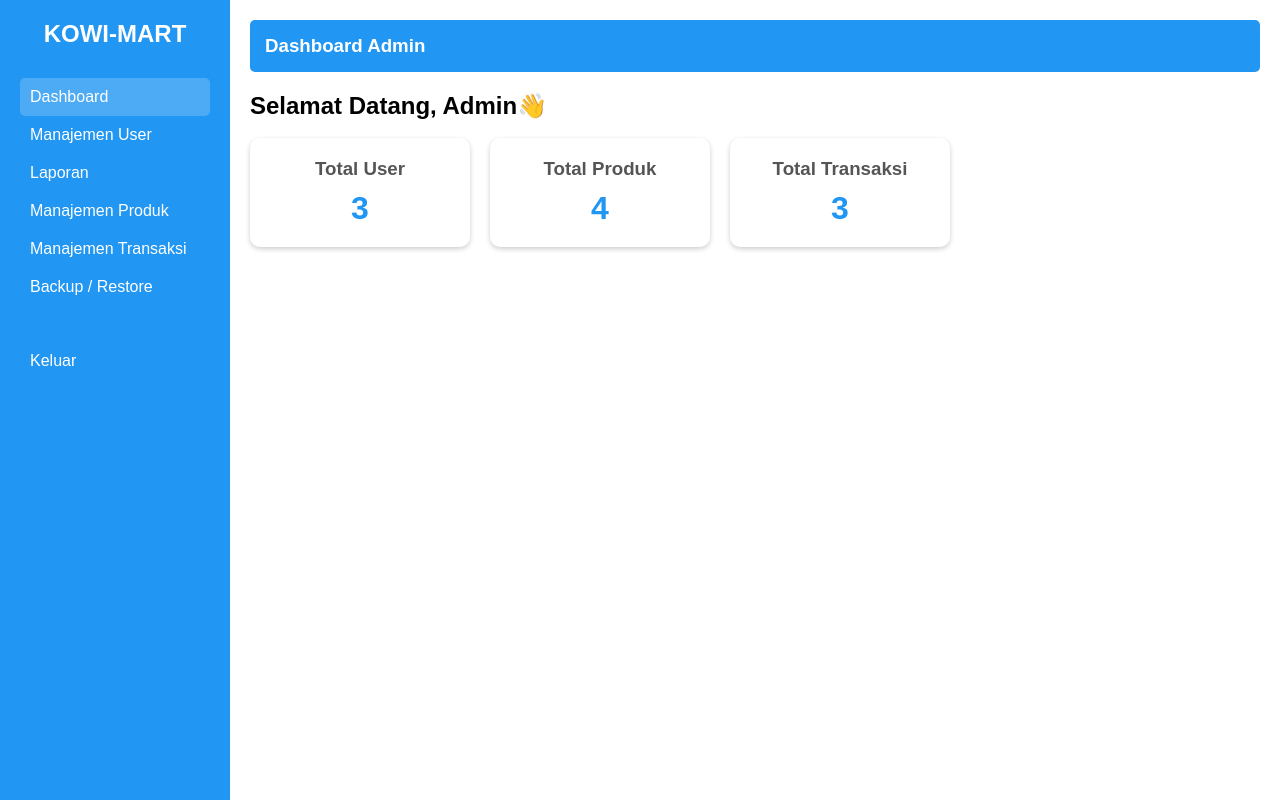
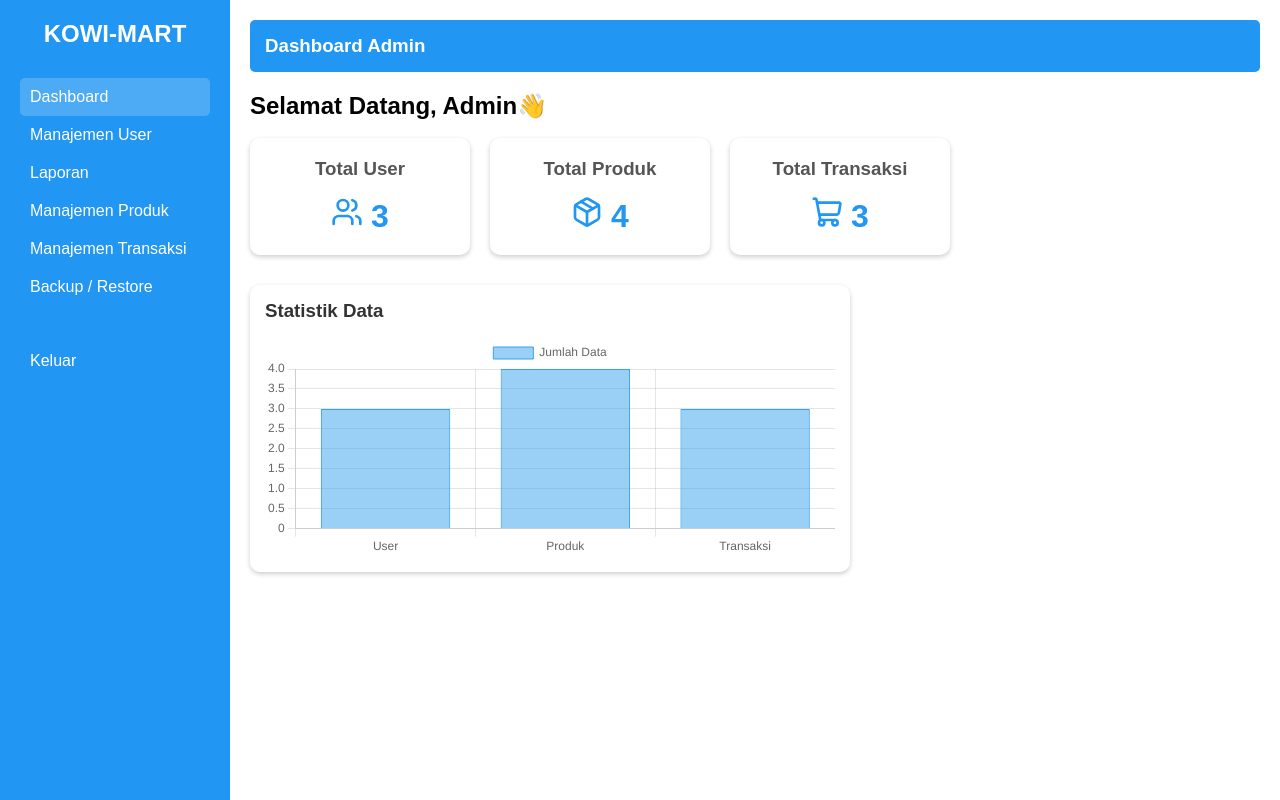
Before and after one commit to hanifqowiy-bit/tugas-ukk, a PHP site: page /admin/dashboard.php in a window 1280 px wide. Run offline with PHP 8.4, Linux system fonts and the light colour scheme; a user stored in the database is signed in; data comes from the database, SQL or seed files in the repository.

Commit message:
Update dashboard.php

```diff
--- a/admin/admin/dashboard.php
+++ b/admin/admin/dashboard.php
@@ -21,6 +21,9 @@ $transaksi = mysqli_num_rows(mysqli_query($koneksi,"SELECT * FROM transaksi"));
 <html>
 <head>
 <title>Dashboard Admin</title>
+
+<!-- LUCIDE ICON -->
+<script src="https://unpkg.com/lucide@latest"></script>
 
 <style>
 
@@ -84,7 +87,13 @@ body{background:#f2f4f7}
  border-radius:10px;
  text-align:center;
  box-shadow:0 2px 5px rgba(0,0,0,0.2);
+ display:flex;
+ flex-direction:column;
+ align-items:center;
+ gap:8px;
 }
+
+.card svg{width:32px;height:32px;color:#2196f3;}
 
 .card h3{
  margin:0;
@@ -141,7 +150,6 @@ body{background:#f2f4f7}
 
 <!-- SIDEBAR -->
 <div class="sidebar">
-
 <h2>KOWI-MART</h2>
 
 <a href="dashboard.php" class="active">Dashboard</a>
@@ -154,7 +162,6 @@ body{background:#f2f4f7}
 <br><br>
 
 <a href="../logout.php">Keluar</a>
-
 </div>
 
 <!-- MAIN -->
@@ -172,23 +179,77 @@ body{background:#f2f4f7}
 
     <div class="card">
         <h3>Total User</h3>
-        <p><?= $user ?></p>
+        <div style="display:flex;align-items:center;gap:8px;">
+            <i data-lucide="users"></i>
+            <p><?= $user ?></p>
+        </div>
     </div>
 
     <div class="card">
         <h3>Total Produk</h3>
-        <p><?= $produk ?></p>
+        <div style="display:flex;align-items:center;gap:8px;">
+            <i data-lucide="package"></i>
+            <p><?= $produk ?></p>
+        </div>
     </div>
 
     <div class="card">
         <h3>Total Transaksi</h3>
-        <p><?= $transaksi ?></p>
+        <div style="display:flex;align-items:center;gap:8px;">
+            <i data-lucide="shopping-cart"></i>
+            <p><?= $transaksi ?></p>
+        </div>
     </div>
 
 </div>
 
+<!-- =============================== -->
+<!-- GRAFIK BAR DI BAWAH 3 CARD -->
+<!-- =============================== -->
+<div style="
+    margin-top:30px;
+    background:white;
+    padding:15px;
+    border-radius:10px;
+    max-width:600px;
+    box-shadow:0 2px 5px rgba(0,0,0,0.2);
+">
+    <h3 style="margin-bottom:15px; color:#333;">Statistik Data</h3>
+
+    <canvas id="barChart" style="width:100%; max-height:220px;"></canvas>
+
 </div>
-</div>
+
+</div> <!-- END MAIN -->
+</div> <!-- END WRAPPER -->
+
+<script src="https://cdn.jsdelivr.net/npm/chart.js"></script>
+
+<script>
+lucide.createIcons();
+
+const ctx = document.getElementById('barChart');
+
+new Chart(ctx, {
+    type: 'bar',
+    data: {
+        labels: ['User', 'Produk', 'Transaksi'],
+        datasets: [{
+            label: 'Jumlah Data',
+            data: [<?= $user ?>, <?= $produk ?>, <?= $transaksi ?>],
+            borderWidth: 1
+        }]
+    },
+    options: {
+        responsive: true,
+        scales: {
+            y: {
+                beginAtZero: true
+            }
+        }
+    }
+});
+</script>
 
 </body>
 </html>
```
